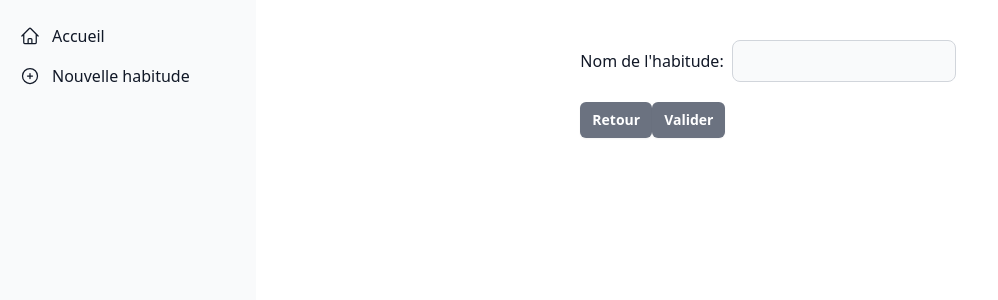
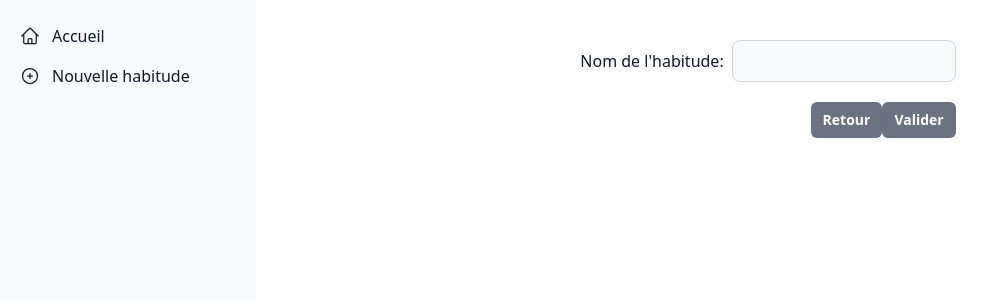
Before and after one commit to florianLSP/projet_s-en, a Vue app in the folder frontend/: page /habit in a window 1280 px wide. Shown: the top 300 px of the page, without its empty margins (0-998 px from the left). Built offline with nearby package versions, Linux system fonts and the light colour scheme; the HTML template or start-up script is replaced by a standard one.

Commit message:
feat(front): align inputs of the form

```diff
--- a/frontend/src/views/HabitFormView.vue
+++ b/frontend/src/views/HabitFormView.vue
@@ -49,6 +49,7 @@ async function submitHabit() {
             />
           </div>
 
+          <div class="flex justify-end">
           <router-link :to="{ name: 'home' }">
             <input
               @click="submitHabit()"
@@ -65,6 +66,7 @@ async function submitHabit() {
               class="inline-flex items-center gap-x-1.5 rounded-md bg-gray-500 px-3 py-2 text-sm font-semibold text-white shadow-sm hover:bg-gray-700 cursor-pointer mt-5"
             />
           </router-link>
+          </div>
         </form>
       </div>
     </div>
```
